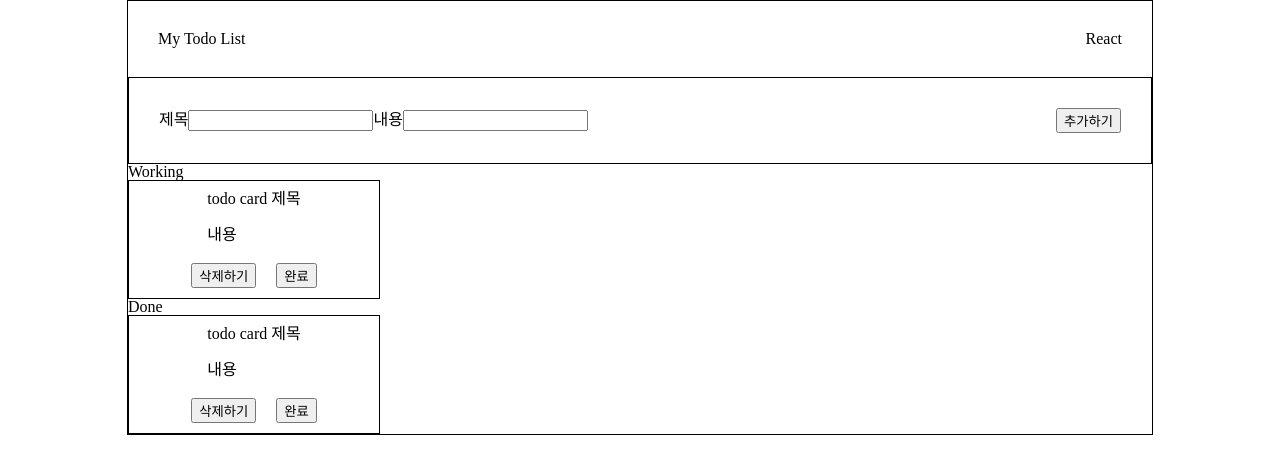
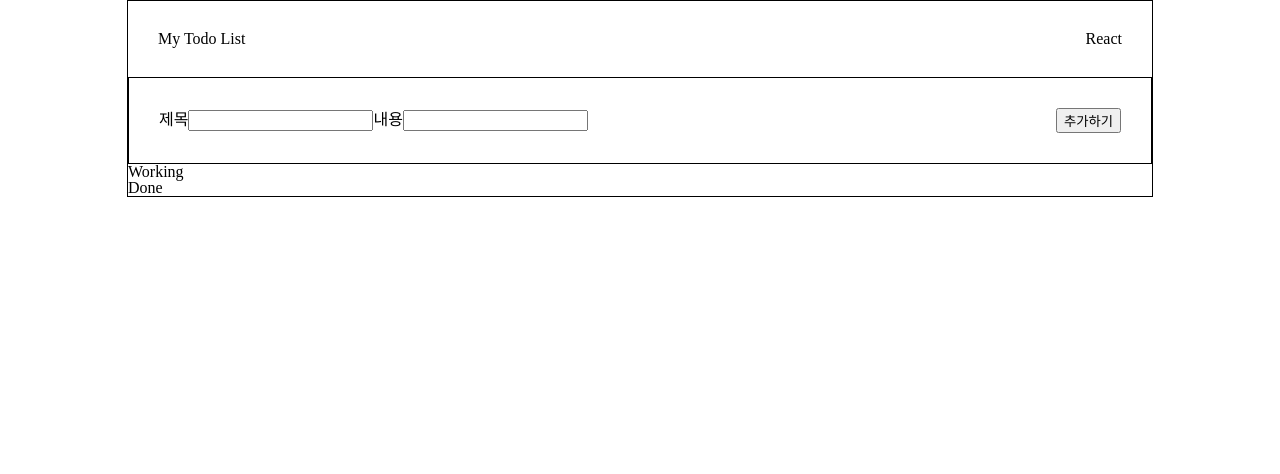
Before and after one commit to munyeol-Yoon/todo, a React (Vite) app: page / in a window 1280 px wide. Shown: the top 474 px of the page. Built offline with nearby package versions, Linux system fonts and the light colour scheme.

Commit message:
fix display todo - todo 리스트가 작업중과 완료 모두 보여지는 현상 수정

```diff
--- a/src/App.jsx
+++ b/src/App.jsx
@@ -10,8 +10,8 @@ const App = () => {
     <div className="app-wrapper">
       <Header />
       <TodoForm setTodos={setTodos} />
-      <TodoList title="Working" />
-      <TodoList title="Done" />
+      <TodoList title="Working" todos={todos} setTodos={setTodos} />
+      <TodoList title="Done" todos={todos} setTodos={setTodos} />
     </div>
   );
 };
--- a/src/components/todos/TodoCard.jsx
+++ b/src/components/todos/TodoCard.jsx
@@ -2,12 +2,12 @@ import React from "react";
 import "../../styles/index.css";
 import TodoCardButton from "./buttons/TodoCardButton";
 
-const TodoCard = () => {
+const TodoCard = ({ todo }) => {
   return (
     <div className="todo-card-wrapper">
       <div className="todo-card-article">
-        <h3>todo card 제목</h3>
-        <p>내용</p>
+        <h3>{todo.title}</h3>
+        <p>{todo.content}</p>
       </div>
       <div className="todo-card-buttons">
         <TodoCardButton btnName="삭제하기" />
--- a/src/components/todos/TodoList.jsx
+++ b/src/components/todos/TodoList.jsx
@@ -1,12 +1,19 @@
 import React from "react";
 import TodoCard from "./TodoCard";
 
-const TodoList = ({ title }) => {
+const TodoList = ({ title, todos, setTodos }) => {
+  const filteredTodos =
+    title === "Working"
+      ? todos.filter((todo) => !todo.complete)
+      : todos.filter((todo) => todo.complete);
+
   return (
     <>
       <div>
         <h2>{title}</h2>
-        <TodoCard />
+        {filteredTodos.map((todo) => (
+          <TodoCard key={todo.id} todo={todo} setTodos={setTodos} />
+        ))}
       </div>
     </>
   );
```
